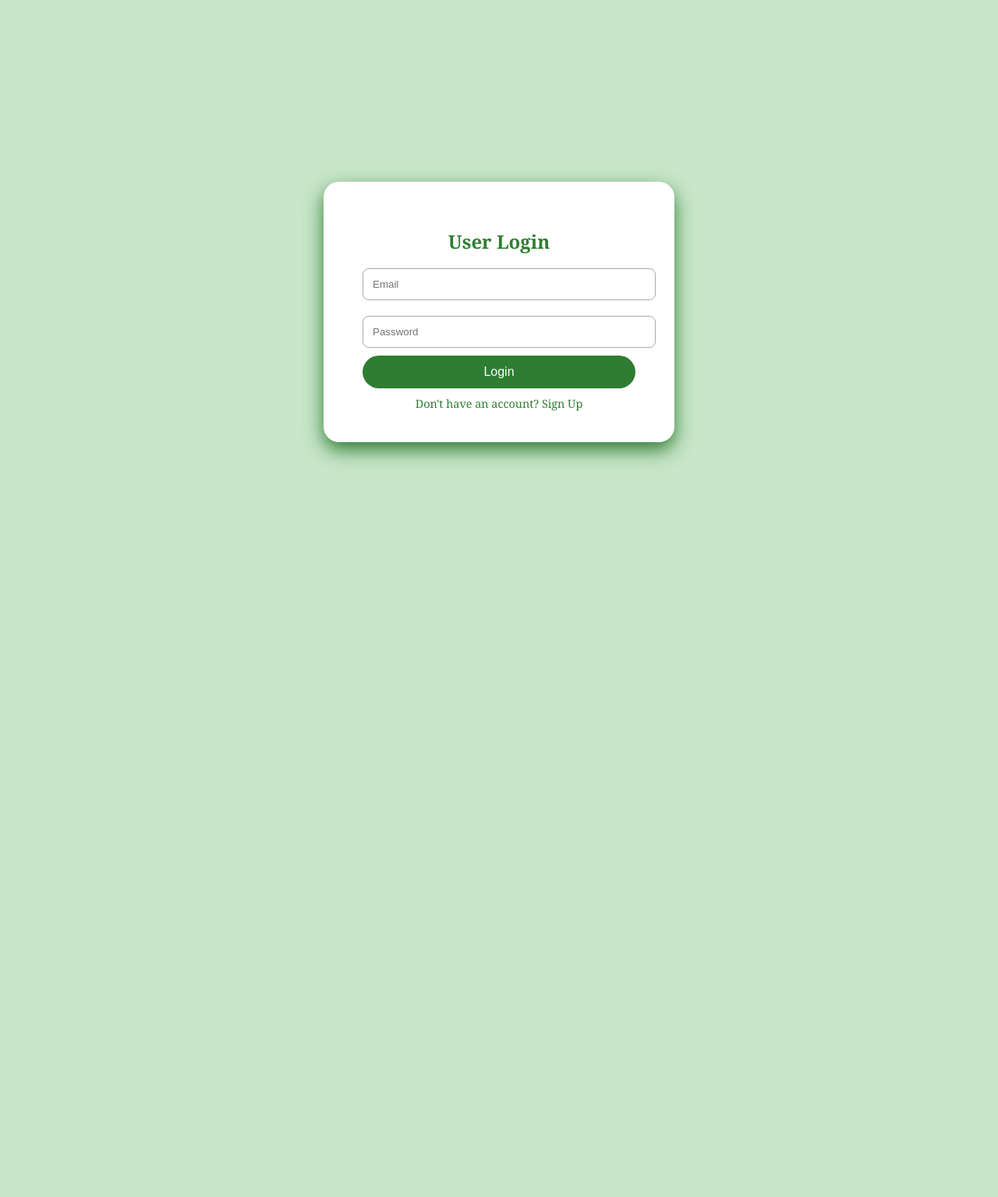
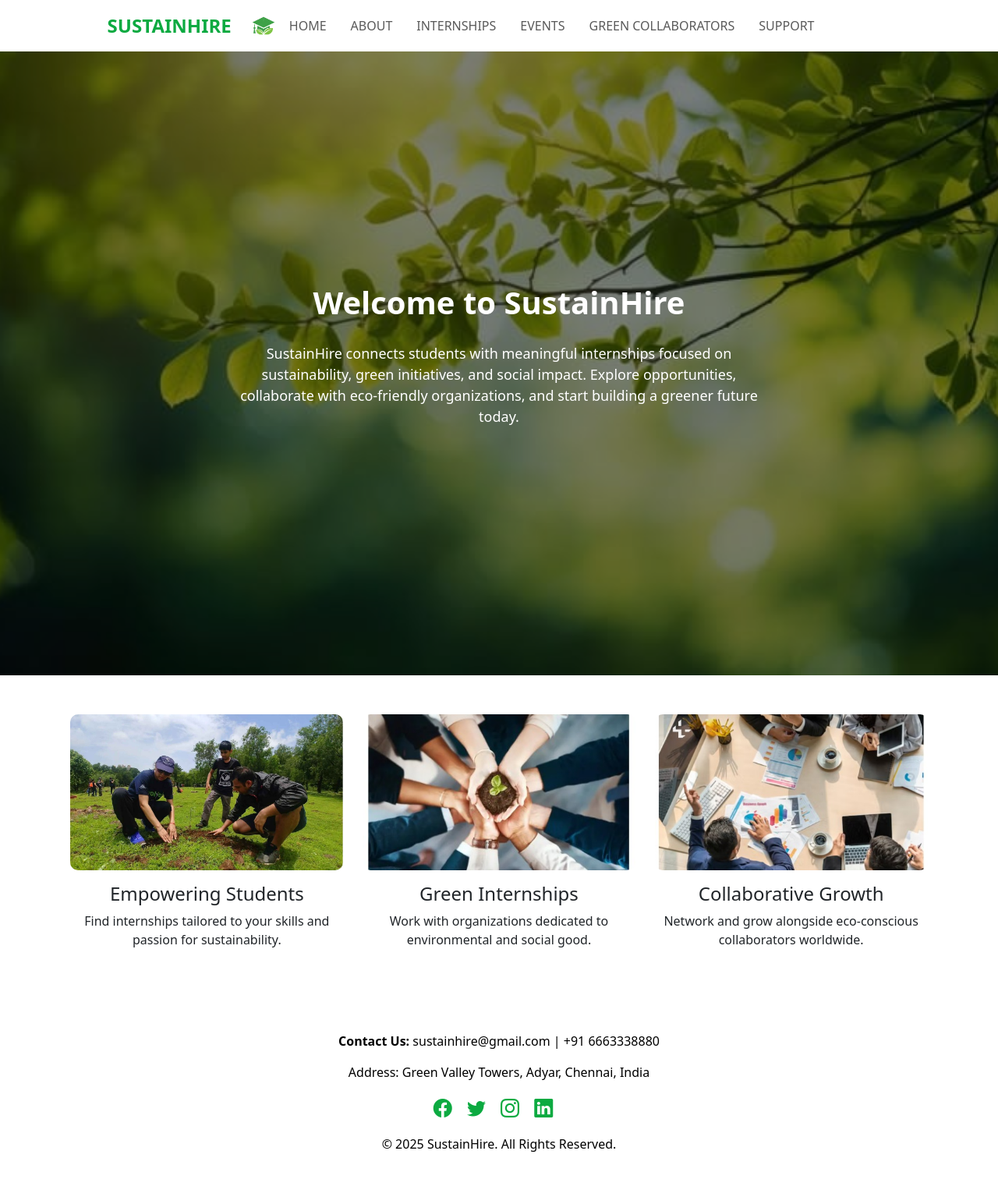
Before and after one commit to nandhinibaranikumar/SustainHire-Frontend, a website: page logo.html in a window 1280 px wide. Shown: the whole page at 78% size. Before the commit the page ends 800 px from the top, so only its background shows below. Drawn offline with nearby package versions, Linux system fonts and the light colour scheme.

Commit message:
Update logo.html

```diff
--- a/logo.html
+++ b/logo.html
@@ -3,46 +3,187 @@
 <head>
   <meta charset="UTF-8">
   <meta name="viewport" content="width=device-width, initial-scale=1.0">
-<title>User Login | SustainHire</title>
+  <title>SustainHire - Internship Finder</title>
   <link rel="icon" href="logo.jpg">
+  <!-- Bootstrap CSS -->
+  <link href="https://cdn.jsdelivr.net/npm/bootstrap@5.3.2/dist/css/bootstrap.min.css" rel="stylesheet">
+  <!-- Bootstrap Icons -->
+  <link href="https://cdn.jsdelivr.net/npm/bootstrap-icons/font/bootstrap-icons.css" rel="stylesheet">
   <style>
-body {margin:0; background-color:#c8e6c9; font-family:Georgia, 'Times New Roman', Times, serif; display:flex; justify-content:center; align-items:center; height:100vh;}
-h2{color:#2e7d32; margin-bottom:8px;}
-.card {background:white; padding:40px 50px; border-radius:20px; box-shadow:0 10px 25px #2e7d32; width:350px; text-align:center;}
-input {width:100%; padding:12px; margin:10px 0; border-radius:8px; border:1px solid #aaa; outline:none;}
-button {width:100%; padding:12px; background-color:#2e7d32; border:none; border-radius:30px; color:white; font-size:1rem; cursor:pointer; transition:0.3s;}
-button:hover {background-color:#388e3c;}
+
+    .navbar-brand {
+      font-weight: bold;
+      color: #0caa41 !important;
+      font-size: 1.5rem;
+      padding-left: 10%;
+      cursor: pointer;
+    }
+    .nav-link {
+      font-weight: 500;
+      margin-right: 15px;
+    }
+
+    /* Hero Section */
+    .hero {
+      text-align: center;
+      padding: 120px 20px;
+      color: white;
+      position: relative;
+      background: url('sustainhire.jpg') no-repeat center center/cover; /* 🔹 Add your hero image here */
+      min-height: 100vh;
+      display: flex;
+      flex-direction: column;
+      justify-content: center;
+      align-items: center;
+    }
+    .hero::before {
+      content: "";
+      position: absolute;
+      top: 0; left: 0; right: 0; bottom: 0;
+      background: rgba(0,0,0,0.5); /* 🔹 Dark overlay for readability */
+      z-index: 1;
+    }
+    .hero img,
+    .hero h1,
+    .hero p {
+      position: relative;
+      z-index: 2; /* 🔹 Make text/logo visible above overlay */
+    }
+    .hero img {
+      max-width: 200px;
+      margin-bottom: 20px;
+    }
+    .hero h1 {
+      font-weight: bold;
+      font-size: 2.5rem;
+    }
+    .hero p {
+      font-size: 18px;
+      max-width: 700px;
+      margin: 20px auto;
+    }
+
+
+    .features {
+      padding: 50px 20px;
+      background-color: #fff;
+    }
+    .features img {
+      border-radius: 10px;
+    }
+    .footer {
+      background-color: white;
+      color: black;
+      padding: 40px 20px;
+    }
+    .footer a {
+      color: #0caa41;
+      text-decoration: none;
+    }
+    .footer a:hover {
+      text-decoration: underline;
+    }
+    .social-icons i {
+      font-size: 1.5rem;
+      margin-right: 15px;
+      color: #0caa41;
+    }
   </style>
 </head>
 <body>
-<div class="card">
-  <h2>User Login</h2>
-  <input type="email" id="email" placeholder="Email" />
-  <input type="password" id="password" placeholder="Password" />
-  <button onclick="loginUser()">Login</button>
-  <div style="margin-top:10px; font-size:0.9rem; cursor:pointer; color:#2e7d32;" onclick="goToSignup()">Don't have an account? Sign Up</div>
+
+  <!-- Navbar -->
+  <nav class="navbar navbar-expand-lg bg-white shadow-sm ">
+    <div class="container-fluid">
+      <a class="navbar-brand" href="logo.html">SUSTAINHIRE</a>
+      <img src="logo.jpg" width="50px" alt="logo">
+
+
+      <button class="navbar-toggler" type="button" data-bs-toggle="collapse" data-bs-target="#navbarNav">
+        <span class="navbar-toggler-icon"></span>
+      </button>
+
+
+      <div class="collapse navbar-collapse" id="navbarNav">
+        <ul class="navbar-nav me-auto">
+          <li class="nav-item"><a class="nav-link" href="home.html">HOME</a></li>
+          <li class="nav-item"><a class="nav-link" href="about.html">ABOUT</a></li>
+          <li class="nav-item"><a class="nav-link" href="internship.html">INTERNSHIPS</a></li>
+          <li class="nav-item"><a class="nav-link" href="event.html">EVENTS</a></li>
+          <li class="nav-item"><a class="nav-link" href="collaboration.html">GREEN COLLABORATORS</a></li>
+          <li class="nav-item"><a class="nav-link" href="support.html">SUPPORT</a></li>
+        </ul>
       </div>
-<script>
-const BACKEND_URL = "https://sustainhire-backend1-re4i.onrender.com";
+    </div>
+  </nav>
 
-async function loginUser() {
-  const email = document.getElementById("email").value.trim();
-  const password = document.getElementById("password").value.trim();
-  if(!email || !password){ alert("Please enter email and password"); return; }
 
-  try {
-    const res = await fetch(`${BACKEND_URL}/api/auth/login`, {
-      method:"POST",
-      headers:{"Content-Type":"application/json"},
-      body:JSON.stringify({email,password})
-    });
-    const data = await res.json();
-    alert(data.message);
-    if(res.ok){ window.location.href = "logo.html"; }
-  } catch(err) { alert("Backend not running. Please start the server."); }
+  <!-- Hero Section -->
+  <section id="hero" class="hero">
+
+    <h1>Welcome to SustainHire </h1>
+    <p>
+      SustainHire connects students with meaningful internships focused on sustainability,
+      green initiatives, and social impact. Explore opportunities, collaborate with eco-friendly
+      organizations, and start building a greener future today.
+    </p>
+  </section>
+
+
+  <!-- Features / Content Section -->
+<section id="about" class="features container text-center">
+  <div class="row g-4">
+    <div class="col-md-4">
+      <img src="student.jpg" class="feature-img img-fluid" alt="Students">
+      <h4 class="mt-3">Empowering Students</h4>
+      <p>Find internships tailored to your skills and passion for sustainability.</p>
+    </div>
+    <div class="col-md-4">
+      <img src="environment.jpg" class="feature-img img-fluid" alt="Environment">
+      <h4 class="mt-3">Green Internships</h4>
+      <p>Work with organizations dedicated to environmental and social good.</p>
+    </div>
+    <div class="col-md-4">
+      <img src="collab.jpg" class="feature-img img-fluid" alt="Collaboration">
+      <h4 class="mt-3">Collaborative Growth</h4>
+      <p>Network and grow alongside eco-conscious collaborators worldwide.</p>
+    </div>
+  </div>
+</section>
+
+
+<!-- Add this CSS -->
+<style>
+  .feature-img {
+    width: 100%;      /* responsive full width inside column */
+    max-width: 350px; /* all images same max width */
+    height: 200px;    /* fixed height for equal alignment */
+    object-fit: cover; /* crops excess but keeps ratio */
+    margin: 0 auto;   /* centers the image */
+    display: block;
   }
+</style>
 
-function goToSignup(){ window.location.href = "signup.html"; }
-</script>
+
+
+
+  <!-- Footer -->
+  <footer class="footer text-center">
+    <div class="container">
+      <p><strong>Contact Us:</strong> sustainhire@gmail.com | +91 6663338880</p>
+      <p>Address: Green Valley Towers, Adyar, Chennai, India</p>
+      <div class="social-icons my-3">
+         <a href="https://www.facebook.com/groups/731957298564333/posts/1192668582493200/"><i class="bi bi-facebook"></i></a>
+        <a href="https://x.com/3RBuilding/status/1499761981540163591"><i class="bi bi-twitter"></i></a>
+        <a href="https://www.instagram.com/sustainhire?igsh=MmYzeGJianNuNHY2"><i class="bi bi-instagram"></i></a>
+        <a href="https://www.linkedin.com/jobs/view/sustainability-intern-at-treeandhumanknot-4309119665/?originalSubdomain=in"><i class="bi bi-linkedin"></i></a>
+      </div>
+      <p>&copy; 2025 SustainHire. All Rights Reserved.</p>
+    </div>
+  </footer>
+
+
+  <!-- Bootstrap JS -->
+  <script src="https://cdn.jsdelivr.net/npm/bootstrap@5.3.2/dist/js/bootstrap.bundle.min.js"></script>
 </body>
 </html>
```
Lines whose indentation alone changed are shown as unchanged.
